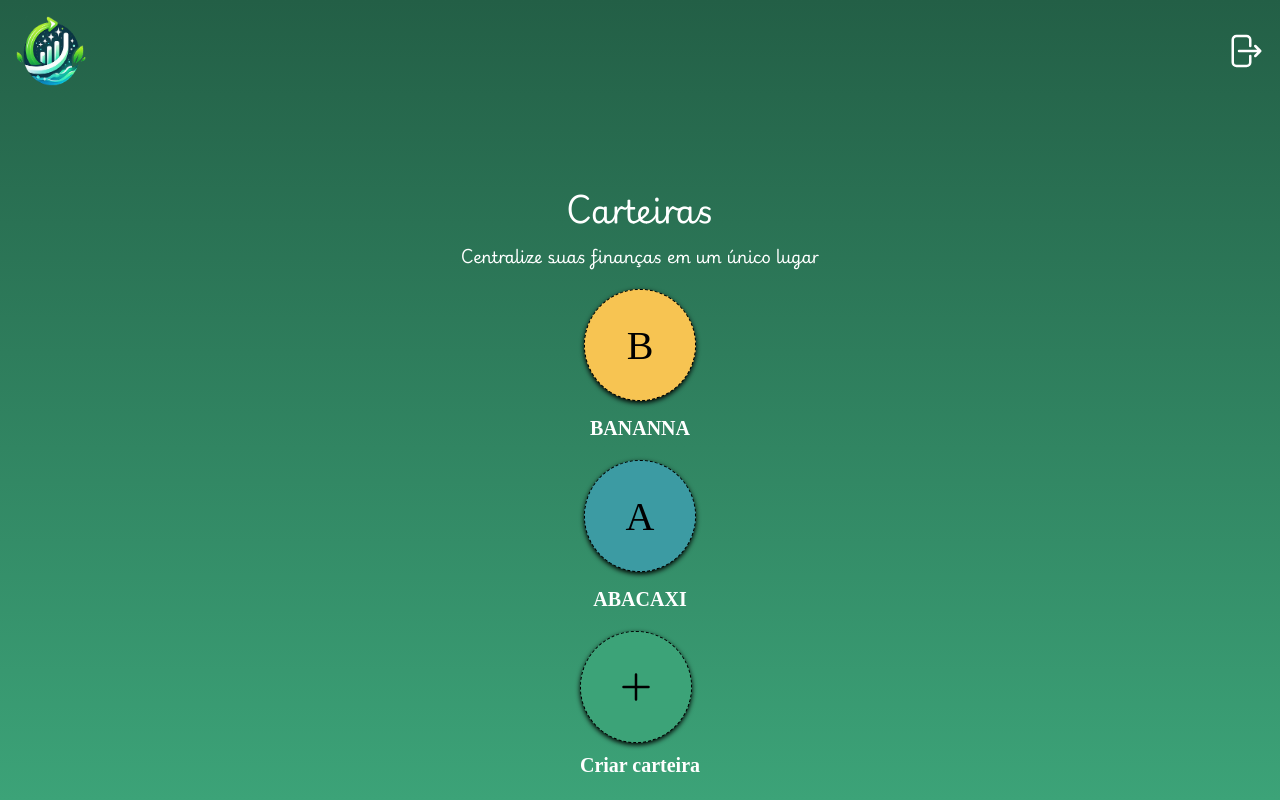
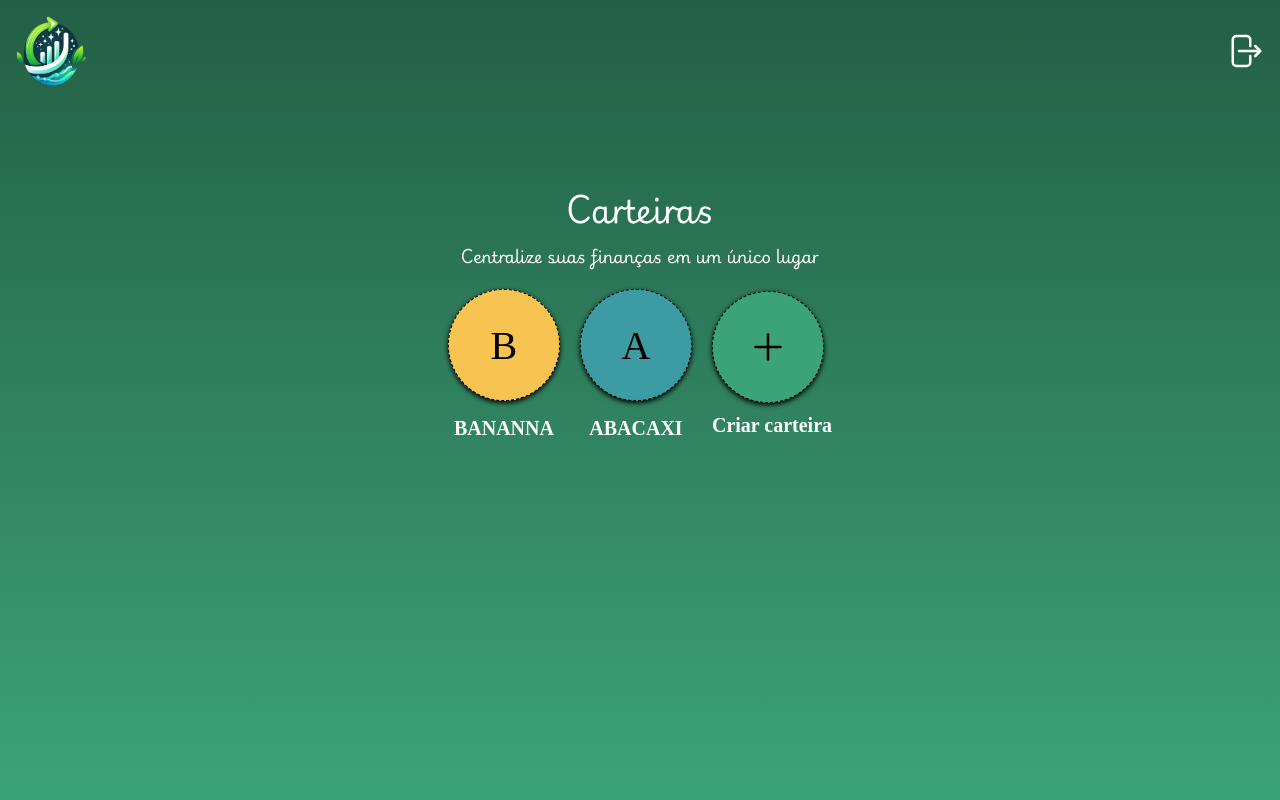
Before and after one commit to Victor-Palha/GranaFlow_Vue, a Vue app: page /wallets in a window 1280 px wide. Built offline with nearby package versions, Linux system fonts and the light colour scheme; a web font is replaced by a local one.

Commit message:
style: responsivity to wallets container

```diff
--- a/src/views/Wallets.vue
+++ b/src/views/Wallets.vue
@@ -68,4 +68,11 @@ function test(wallet_id: number){
     gap: 1.25rem;
     margin-top: 1.25rem;
 }
+
+@media screen and (min-width: 871px) {
+    .wallets-container{
+        flex-direction: row;
+        justify-content: center;
+    }
+}
 </style>
```
